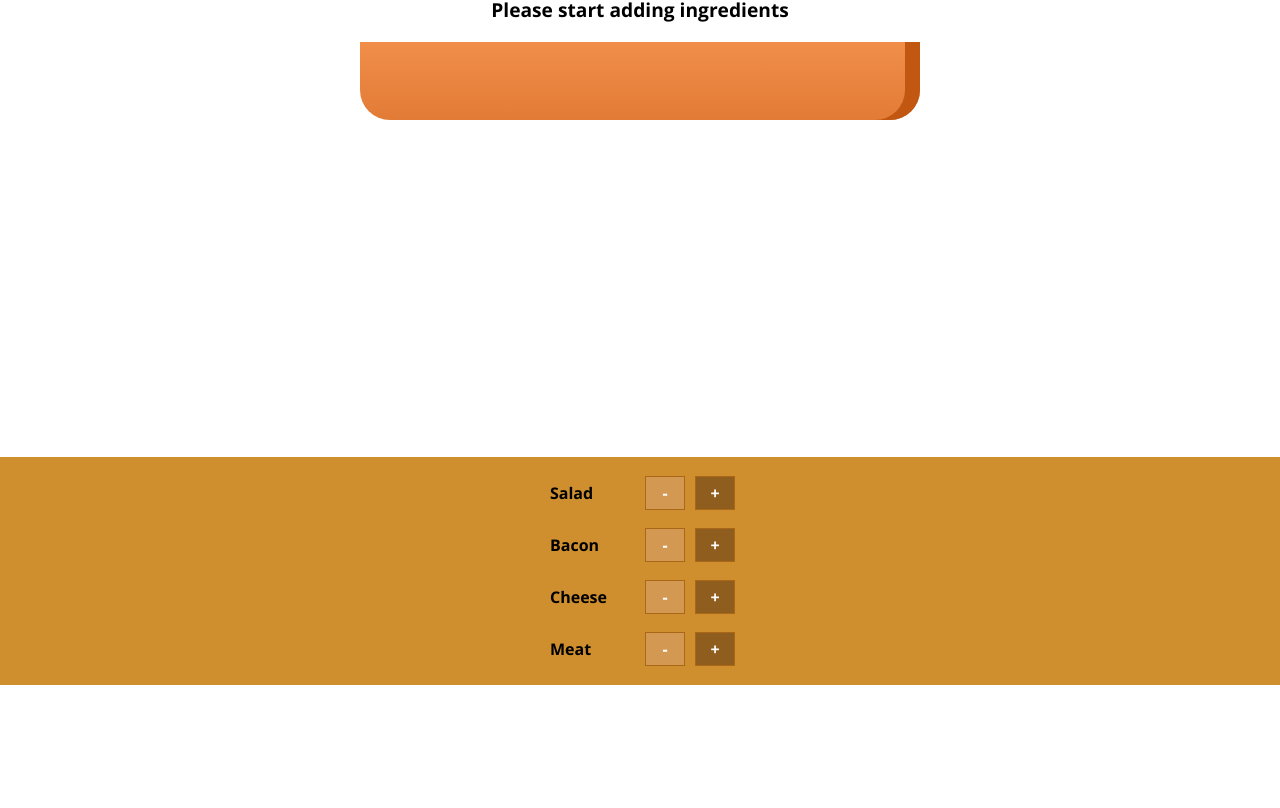
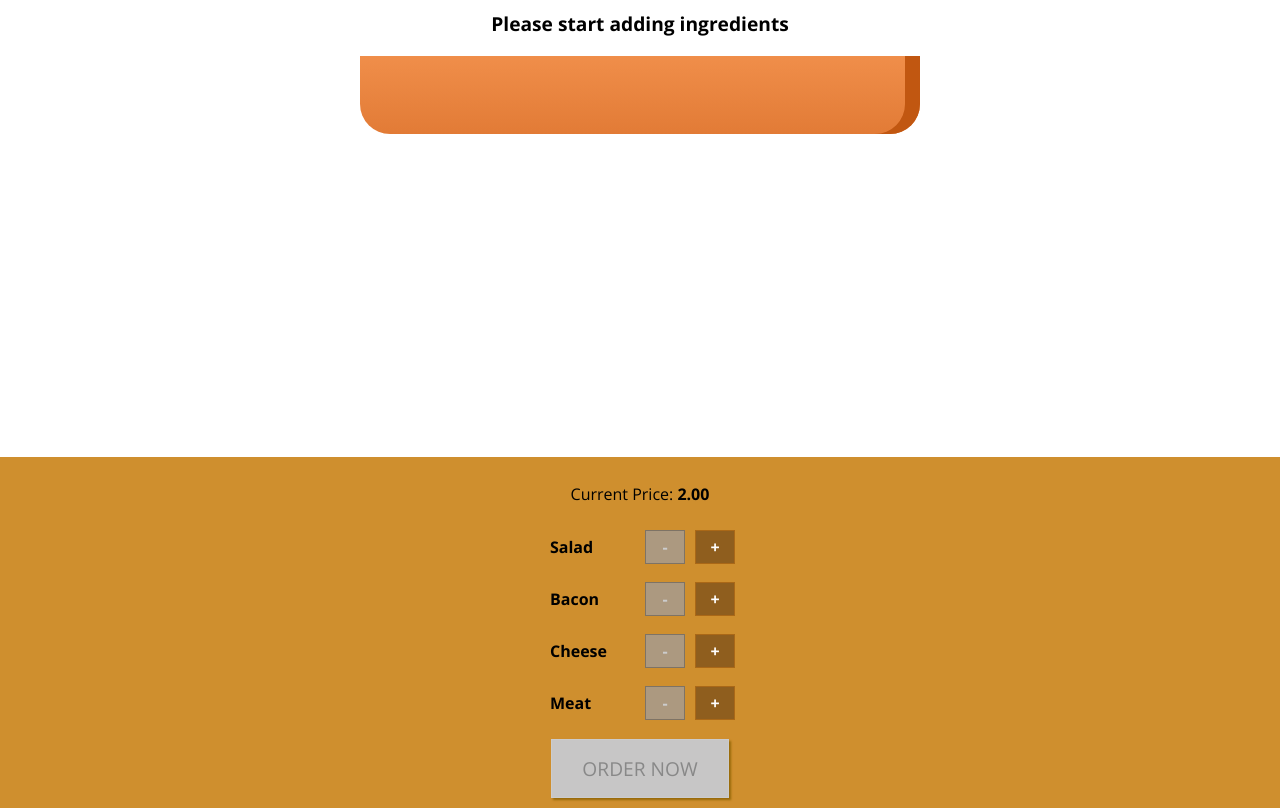
Before and after one commit to YanniF/burger-app, a React (Create React App) app: page / in a window 1280 px wide. Shown: the part 181-989 px from the top of the page. Before the commit the page ends 866 px from the top, so only its background shows below. Built offline with nearby package versions, Linux system fonts and the light colour scheme.

Commit message:
Order now button

```diff
--- a/src/components/Burger/BuildControls/BuildControl/BuildControl.js
+++ b/src/components/Burger/BuildControls/BuildControl/BuildControl.js
@@ -4,8 +4,13 @@
 const buildControl = props => (
   <div className={classes.BuildControl}>
     <div className={classes.Label}>{props.label}</div>
-    <button className={classes.Less}>-</button>
-    <button className={classes.More}>+</button>
+    <button
+      className={classes.Less}
+      onClick={props.removed}
+      disabled={props.disabled}>-</button>
+    <button
+      className={classes.More}
+      onClick={props.added}>+</button>
   </div>
 )
 
--- a/src/components/Burger/BuildControls/BuildControls.js
+++ b/src/components/Burger/BuildControls/BuildControls.js
@@ -9,12 +9,21 @@
   { label: 'Meat', type: 'meat' },
 ];
 
-const buildControls = props => (
+const buildControls = (props) => (
   <div className={classes.BuildControls}>
+    <p>Current Price: <b>{props.price.toFixed(2)}</b></p>
     {controls.map(ctrl => (
-      <BuildControl key={ctrl.label} label={ctrl.label} />
+      <BuildControl
+        key={ctrl.label}
+        label={ctrl.label}
+        added={() => props.ingredientAdded(ctrl.type)}
+        removed={() => props.ingredientRemoved(ctrl.type)}
+        disabled={props.disabled[ctrl.type]} />
     ))}
+    <button
+      className={classes.OrderButton}
+      disabled={!props.purchasable}>ORDER NOW</button>
   </div>
-)
+);
 
 export default buildControls;
--- a/src/components/Burger/BuildControls/BuildControls.module.css
+++ b/src/components/Burger/BuildControls/BuildControls.module.css
@@ -8,3 +8,46 @@
   margin: auto;
   padding: 10px 0;
 }
+
+.OrderButton {
+  margin-top: 10px;
+  padding: 15px 30px;
+  background-color: #DAD735;
+  outline: none;
+  cursor: pointer;
+  border: 1px solid #966909;
+  color: #966909;
+  font-family: inherit;
+  font-size: 1.2em;
+  box-shadow: 2px 2px 2px #966909;
+  transition: all .3s;
+}
+
+.OrderButton:hover, .OrderButton:active {
+  background-color: #A0DB41;
+  border: 1px solid #966909;
+  color: #966909;
+}
+
+.OrderButton:disabled {
+  background-color: #C7C6C6;
+  cursor: not-allowed;
+  border: 1px solid #ccc;
+  color: #888888;
+}
+
+.OrderButton:not(:disabled) {
+  animation: enable 0.3s linear;
+}
+
+@keyframes enable {
+  0% {
+    transform: scale(1);
+  }
+  60% {
+    transform: scale(1.1);
+  }
+  100% {
+    transform: scale(1);
+  }
+}
--- a/src/components/Burger/Burger.js
+++ b/src/components/Burger/Burger.js
@@ -6,7 +6,7 @@
 const burger = props => {
   let transformedIngredients = Object.keys(props.ingredients).map(igKey => {
     return [...Array(props.ingredients[igKey])].map((_, i) => {
-      return <BurgerIngredient key={igKey + 1} type={igKey} />
+      return <BurgerIngredient key={igKey + i} type={igKey} />
     });
   }).reduce((arr, el) => {
     return arr.concat(el);
--- a/src/components/Burger/Burger.module.css
+++ b/src/components/Burger/Burger.module.css
@@ -2,10 +2,14 @@
   width: 100%;
   margin: auto;
   height: 250px;
-  /* overflow: scroll; */
+  overflow-y: scroll;
   text-align: center;
   font-weight: bold;
   font-size: 1.2rem;
+}
+
+::-webkit-scrollbar {
+  width: 0px;  /* remove scrollbar space */
 }
 
 @media(min-width: 500px) and (min-height: 400px) {
--- a/src/containers/BurgerBuilder/BurgerBuilder.js
+++ b/src/containers/BurgerBuilder/BurgerBuilder.js
@@ -2,6 +2,13 @@
 import Auxiliar from '../../hoc/Auxiliar';
 import Burger from '../../components/Burger/Burger';
 import BuildControls from '../../components/Burger/BuildControls/BuildControls';
+
+const INGREDIENT_PRICES = {
+  salad: .5,
+  cheese: .6,
+  meat: 1.4,
+  bacon: .7
+};
 
 class BurgerBuilder extends Component {
   state = {
@@ -10,14 +17,74 @@
       bacon: 0,
       cheese: 0,
       meat: 0
-    }
+    },
+    totalPrice: 2,
+    purchasable: false
   }
 
-  render () {
+  updatePurchaseState(ingredients) {
+    const sum = Object.keys(ingredients)
+      .map(igKey => {
+        return ingredients[igKey];
+      })
+      .reduce((sum, el) => {
+        return sum + el;
+      }, 0);
+    this.setState({ purchasable: sum > 0 });
+  }
+
+  addIngredientHandler = type => {
+    const oldCount = this.state.ingredients[type];
+    const updatedCount = oldCount + 1;
+    const updatedIngredients = { ...this.state.ingredients };
+
+    updatedIngredients[type] = updatedCount;
+
+    const priceAddition = INGREDIENT_PRICES[type];
+    const oldPrice = this.state.totalPrice;
+    const newPrice = oldPrice + priceAddition;
+
+    this.setState({ totalPrice: newPrice, ingredients: updatedIngredients });
+    this.updatePurchaseState(updatedIngredients);
+  }
+
+  removeIngredientHandler = type => {
+    const oldCount = this.state.ingredients[type];
+
+    if (oldCount <= 0)
+      return;
+
+    const updatedCount = oldCount - 1;
+    const updatedIngredients = { ...this.state.ingredients };
+
+    updatedIngredients[type] = updatedCount;
+
+    const priceDeduction = INGREDIENT_PRICES[type];
+    const oldPrice = this.state.totalPrice;
+    const newPrice = oldPrice - priceDeduction;
+
+    this.setState({ totalPrice: newPrice, ingredients: updatedIngredients });
+    this.updatePurchaseState(updatedIngredients);
+  }
+
+  render() {
+    const disabledInfo = {
+      ...this.state.ingredients
+    }
+
+    for (let key in disabledInfo) {
+      disabledInfo[key] = disabledInfo[key] <= 0;
+    }
+
     return (
       <Auxiliar>
         <Burger ingredients={this.state.ingredients} />
-        <BuildControls />
+        <BuildControls
+          ingredientAdded={this.addIngredientHandler}
+          ingredientRemoved={this.removeIngredientHandler}
+          disabled={disabledInfo}
+          purchasable={this.state.purchasable}
+          price={this.state.totalPrice} />
       </Auxiliar>
     );
   }
```
